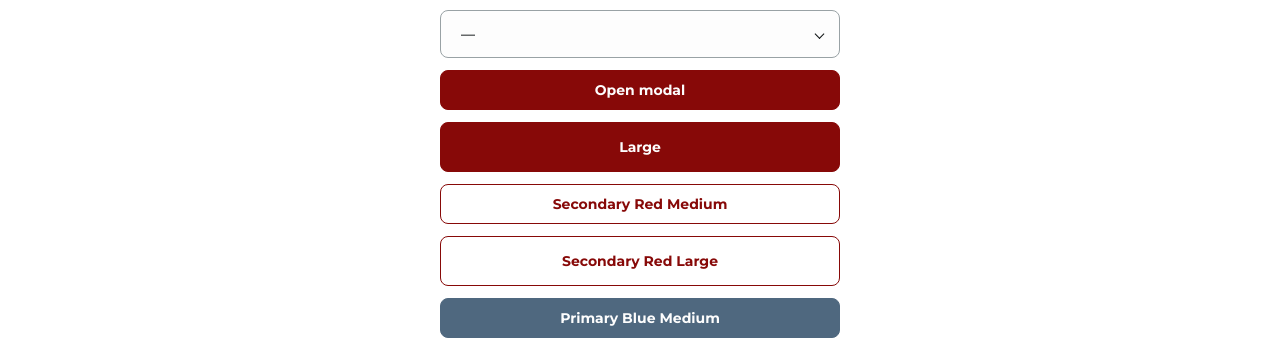
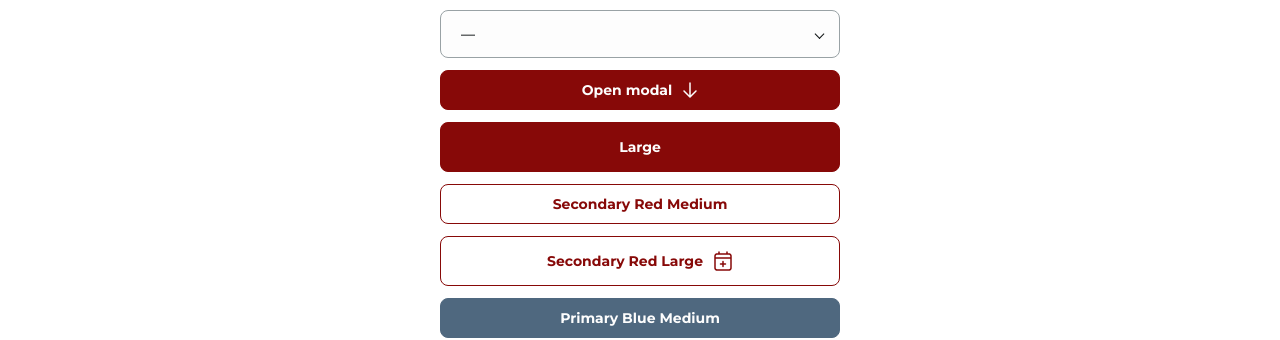
Before and after one commit to mariukhin/bastidot-grooming, a Next.js app in the folder frontend/: page /form-example in a window 1280 px wide. Shown: the part 348-688 px from the top of the page. Built offline with nearby package versions, Linux system fonts and the light colour scheme.

Commit message:
feat(button, modal): added icon support & updated modal scroll placement

```diff
--- a/frontend/src/components/button/button.module.scss
+++ b/frontend/src/components/button/button.module.scss
@@ -67,3 +67,7 @@
 .large {
   padding: 14px 28px;
 }
+
+.icon {
+  margin-left: 10px;
+}
--- a/frontend/src/components/button/button.tsx
+++ b/frontend/src/components/button/button.tsx
@@ -2,6 +2,8 @@
 
 import { ButtonHTMLAttributes, FC } from 'react';
 import classNames from 'classnames';
+
+import { Icon, IconTypes } from '@/components/icon';
 
 import styles from './button.module.scss';
 
@@ -14,7 +16,7 @@ type ButtonProps = {
   variant?: ButtonVariant;
   color?: ButtonColor;
   size?: ButtonSize;
-  loading?: boolean;
+  icon?: IconTypes;
 } & ButtonHTMLAttributes<HTMLButtonElement>;
 
 const Button: FC<ButtonProps> = ({
@@ -23,6 +25,7 @@ const Button: FC<ButtonProps> = ({
   color = 'red',
   size = 'medium',
   className,
+  icon,
   ...rest
 }) => {
   return (
@@ -31,6 +34,14 @@ const Button: FC<ButtonProps> = ({
       {...rest}
     >
       {text}
+      {!!icon && (
+        <Icon
+          className={styles.icon}
+          id={icon}
+          width={size === 'large' ? 20 : 16}
+          height={size === 'large' ? 20 : 16}
+        />
+      )}
     </button>
   );
 };
--- a/frontend/src/components/confirm-modal/confirm-modal.module.scss
+++ b/frontend/src/components/confirm-modal/confirm-modal.module.scss
@@ -9,7 +9,6 @@
   display: flex;
   justify-content: center;
   align-items: center;
-  overflow-y: auto;
 
   @include breakpoints.md {
     padding: 22px;
--- a/frontend/src/components/form-example/form-example.tsx
+++ b/frontend/src/components/form-example/form-example.tsx
@@ -4,6 +4,7 @@ import { yupResolver } from '@hookform/resolvers/yup';
 import { useState } from 'react';
 import { Controller, useForm } from 'react-hook-form';
 
+import { IconTypes } from '@/components/icon';
 import { TextInput } from '@/components/text-input';
 import { TextArea } from '@/components/text-area';
 import { PhoneInput } from '@/components/phone-input';
@@ -132,10 +133,21 @@ const FormExample = () => {
             />
           )}
         />
-        <Button type={'button'} text={'Open modal'} onClick={handleOpenModal} />
+        <Button
+          type={'button'}
+          text={'Open modal'}
+          onClick={handleOpenModal}
+          icon={IconTypes.arrowDown}
+        />
         <Button type={'submit'} text={'Large'} size={'large'} />
         <Button type={'submit'} text={'Secondary Red Medium'} variant={'secondary'} />
-        <Button type={'submit'} text={'Secondary Red Large'} variant={'secondary'} size={'large'} />
+        <Button
+          type={'submit'}
+          text={'Secondary Red Large'}
+          variant={'secondary'}
+          size={'large'}
+          icon={IconTypes.calendarAdd}
+        />
         <Button type={'submit'} text={'Primary Blue Medium'} color={'blue'} />
         <Button type={'submit'} text={'Primary Blue Large'} size={'large'} color={'blue'} />
         <Button
--- a/frontend/src/components/modal/modal.module.scss
+++ b/frontend/src/components/modal/modal.module.scss
@@ -9,7 +9,6 @@
   display: flex;
   justify-content: center;
   align-items: center;
-  overflow-y: auto;
 
   @include breakpoints.md {
     padding: 22px;
@@ -20,11 +19,13 @@
   background-color: var(--color-white);
   border-radius: 16px;
   width: 100%;
+  height: 100%;
   max-width: 680px;
   display: flex;
   flex-direction: column;
   position: relative;
   margin: auto;
+  overflow-y: auto;
 }
 
 .content {
```
